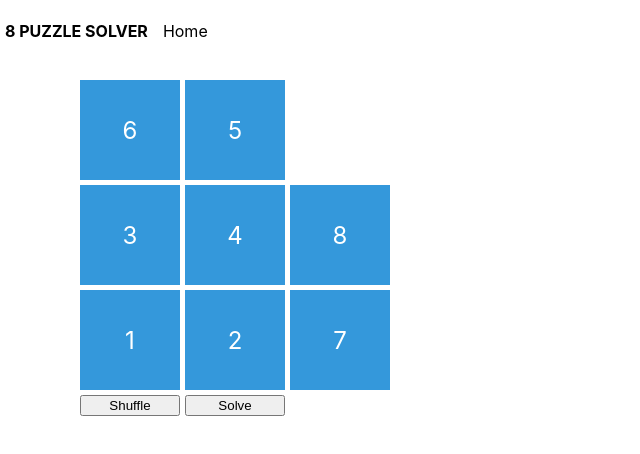
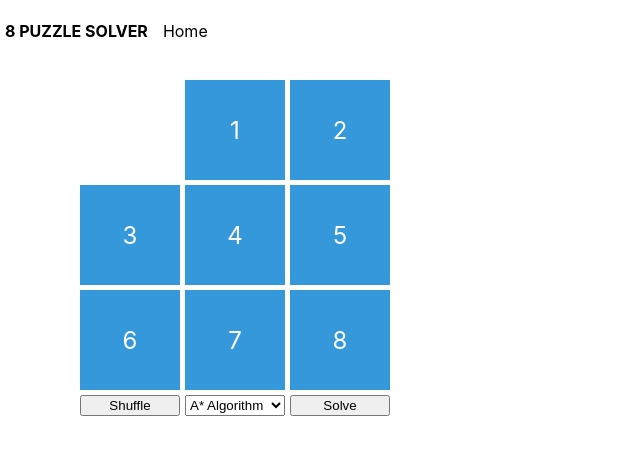
Before and after one commit to gianghanguyen/Project-1, a React (Create React App) app in the folder app/: page / in a window 1280 px wide. Shown: the top 454 px of the page, without its empty margins (0-640 px from the left). Built offline with nearby package versions, Linux system fonts and the light colour scheme; no server answers.

Commit message:
add dropdown

```diff
--- a/app/src/component/PuzzleGame.js
+++ b/app/src/component/PuzzleGame.js
@@ -6,10 +6,25 @@ const PuzzleGame = () => {
   const [puzzle, setPuzzle] = useState(Array.from({ length: 9 }, (_, i) => i));
   const [emptyIndex, setEmptyIndex] = useState(8);
   const [solutionStates, setSolutionStates] = useState([]);
+  const [algorithm, setAlgorithm] = useState('astar');
+  const [boardState, setBoardState] = useState([]);
+
+  const handleAlgorithmChange = (event) => {
+    setAlgorithm(event.target.value);
+  };
 
   useEffect(() => {
-    shufflePuzzle();
-  },[]);
+  }, [algorithm]);
+
+  const callApi = async () => {
+      try {
+      const response = await fetch(`http://localhost:5000/${algorithm}-solver?pntdata=${boardState.join(',')}`);
+      const data = await response.json();
+      setSolutionStates(data);
+    } catch (error) {
+      console.error('Error fetching solution data:', error);
+    }
+  }
 
   const isSolvable = (puzzleState) => {
     let inversion = 0;
@@ -26,24 +41,14 @@ const PuzzleGame = () => {
 
   const shufflePuzzle = async () => {
     var shuffledPuzzle = [...puzzle].sort(() => Math.random() - 0.5);
-    while(!isSolvable(shuffledPuzzle)){
+    while (!isSolvable(shuffledPuzzle)) {
       console.log('Unsolvale');
       shuffledPuzzle = [...puzzle].sort(() => Math.random() - 0.5);
     }
     setPuzzle(shuffledPuzzle);
+    setBoardState(shuffledPuzzle);
     setEmptyIndex(shuffledPuzzle.indexOf(0));
-
-    try {
-      const response = await fetch(`http://localhost:5000/astar-solver?pntdata=${shuffledPuzzle.join(',')}`);
-      const data = await response.json(); // Chuyển response sang JSON
-      setSolutionStates(data);
-    } catch (error) {
-      console.error('Error fetching solution data:', error);
-    }
   };
-
-
-
 
   const movePiece = (index) => {
     if (isAdjacent(index, emptyIndex)) {
@@ -79,6 +84,7 @@ const PuzzleGame = () => {
   const [showSolution, setShowSolution] = useState(false);
 
   const toggleSolution = () => {
+    callApi();
     setShowSolution(!showSolution);
   };
 
@@ -95,13 +101,19 @@ const PuzzleGame = () => {
           </div>
         ))}
         <button onClick={shufflePuzzle}>Shuffle</button>
+
+        <select value={algorithm} onChange={handleAlgorithmChange}>
+          <option value="astar">A* Algorithm</option>
+          <option value="dfs">Depth First Search</option>
+          <option value="bfs">Breadth First Search</option>
+        </select>
         <button onClick={toggleSolution}>Solve</button>
         {isComplete() && <div className="completion-message">Hoàn thành!</div>}
       </div>
 
       {showSolution && (
         <div>
-            <SolutionBoard moves ={solutionStates} />
+          <SolutionBoard moves={solutionStates} />
         </div>
       )}
     </div>
```
Lines whose indentation alone changed are shown as unchanged.
